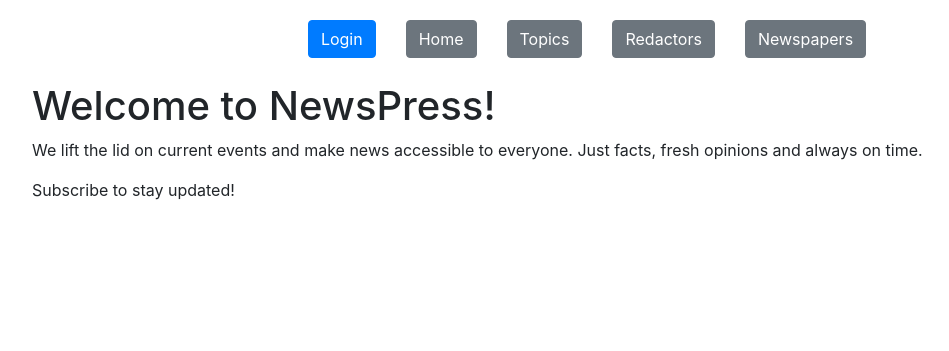
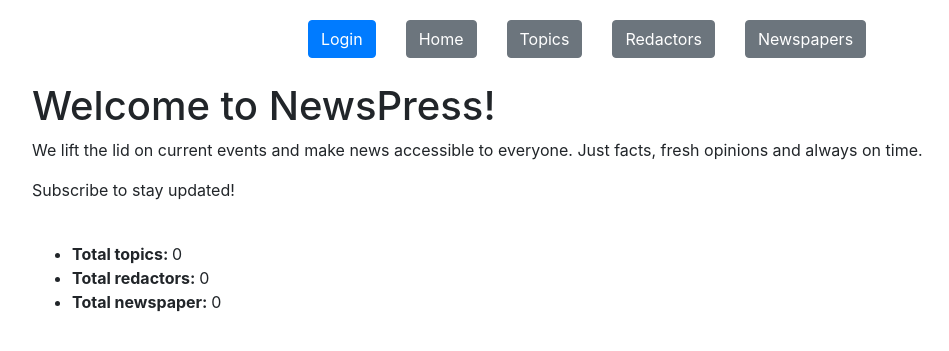
Before and after one commit to DaniilHinzburh/Newspaper-Agency, a Django app: page / in a window 1280 px wide. Shown: the top 351 px of the page, without its empty margins (53-1002 px from the left). Run offline with Django 5.2, Linux system fonts and the light colour scheme; data that the repository does not hold is empty.

Commit message:
feat: add display on page variables num_topics,num_topics,num_newspaper to context

```diff
--- a/templates/catalog/index.html
+++ b/templates/catalog/index.html
@@ -3,10 +3,15 @@
 {% block content %}
   <h1>Welcome to NewsPress!</h1>
 
-    <p>We lift the lid on current events and make news accessible to everyone. Just facts, fresh opinions and
-      always on
-      time.</p>
-    <p> Subscribe to stay updated!</p>
-
+  <p>We lift the lid on current events and make news accessible to everyone. Just facts, fresh opinions and
+    always on
+    time.</p>
+  <p> Subscribe to stay updated!</p>
+  <br>
+  <ul>
+    <li><strong>Total topics: </strong>{{ num_topics }}</li>
+    <li><strong>Total redactors: </strong>{{ num_topics }}</li>
+    <li><strong>Total newspaper: </strong>{{ num_newspaper }}</li>
+  </ul>
 
 {% endblock %}
```
